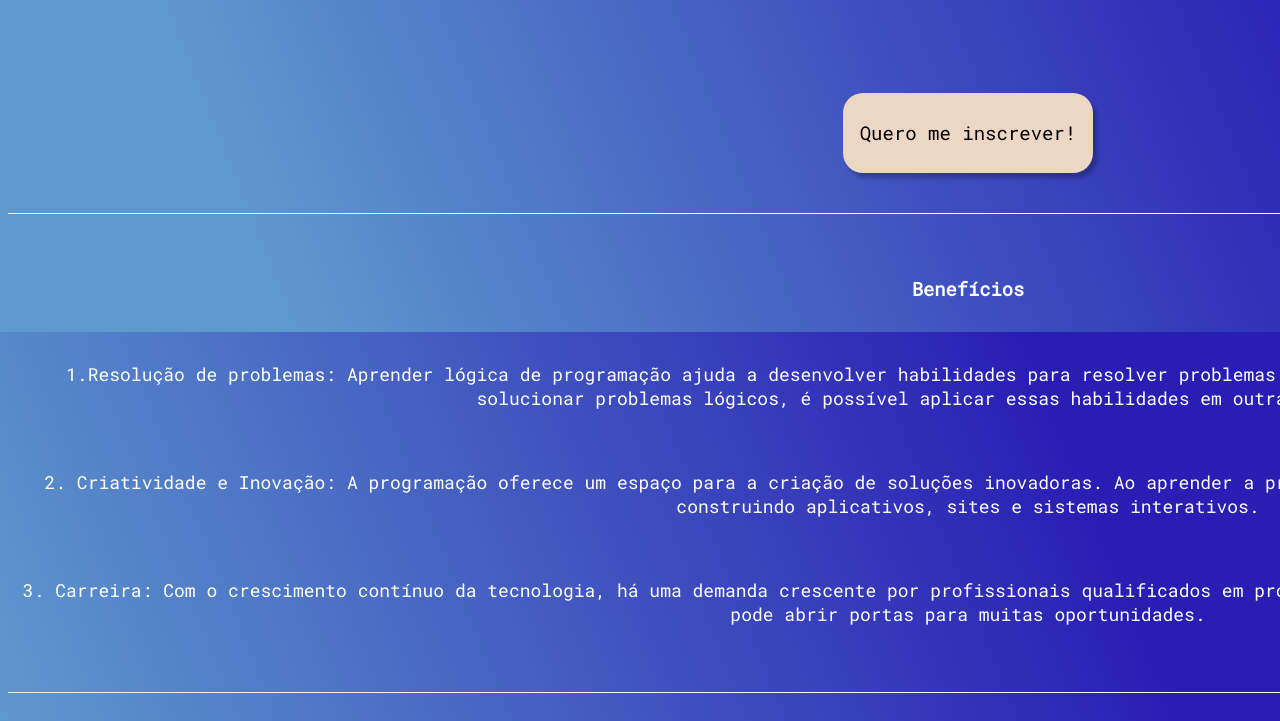
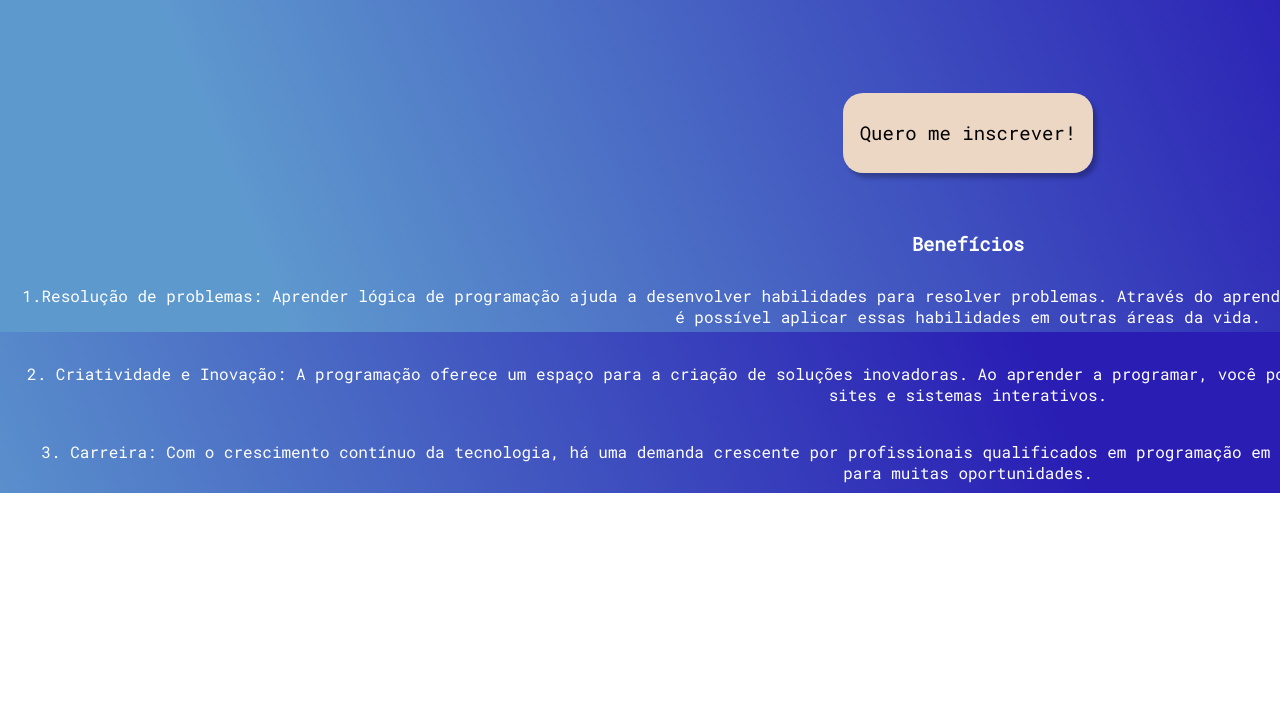
Before and after one commit to victorpaliari/aulas-eletiva, a plain HTML site: page index.html in a window 1280 px wide. Shown: the part 784-1505 px from the top of the page. After the commit the page ends 1277 px from the top, so only its background shows below. Drawn offline with Linux system fonts and the light colour scheme.

Commit message:
versao final 1.2

```diff
--- a/style.css
+++ b/style.css
@@ -110,38 +110,6 @@ body {
 
 }
 
-<<<<<<< HEAD
 .conteudo-secundario-paragrafo {
     padding: 10px;
 }
-=======
-.conteudo-principal-imagem {
-    height: 430px;
-}
-
-.conteudo-secundario {
-    display: flex;
-    flex-direction: column;
-    gap: 24px;
-    align-items: center;
-    border-top: 0.4px solid #FFF2E7;
-    padding-top: 44px;
-    font-family: 'Roboto Mono', monospace;
-    color: white;
-}
-
-.conteudo-secundario-paragrafo {
-    font-family: 'Roboto Mono', monospace;
-    color: white;
-    font-weight: 400px;
-    font-size: 18px;
-    text-align: center;
-}
-
-.rodape {
-    padding: 14px;
-    border-top: 0.4px solid #FFF2E7;
-}
-
-
->>>>>>> c7c8ef00b807499e9b79cf52c6d17160d541ed97
```
